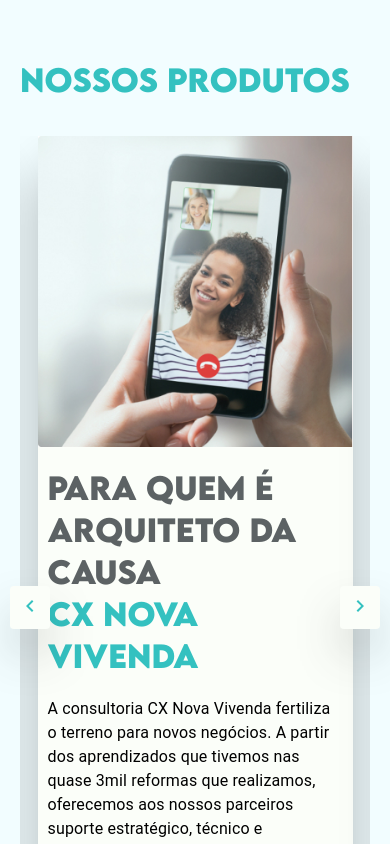
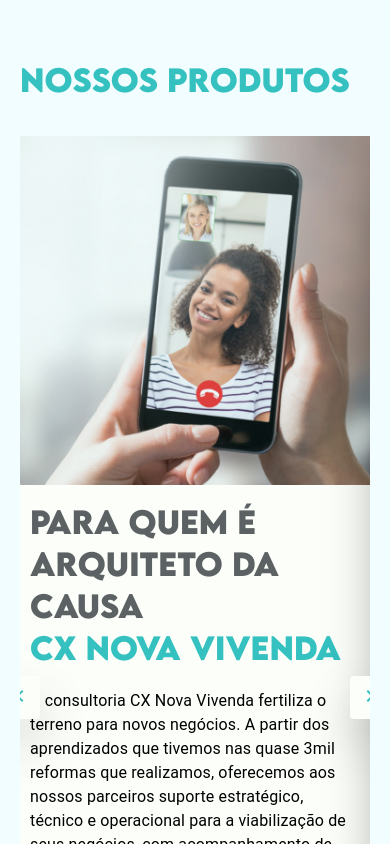
Before and after one commit to GSGaldino/novavivenda, a Next.js app: page / in a window 390 px wide. Shown: the part 1280-2124 px from the top of the page. Built offline with nearby package versions, Linux system fonts and the light colour scheme; a web font is replaced by a local one.

Commit message:
fixing carousel

```diff
--- a/components/Carrossel/index.jsx
+++ b/components/Carrossel/index.jsx
@@ -63,7 +63,7 @@
         <div className={styles.carouselContainer}>
           <CarouselProvider
             naturalSlideWidth={100}
-            naturalSlideHeight={900}
+            naturalSlideHeight={800}
             totalSlides={4}
             className={styles.carouselProvider}
             isPlaying={true}
--- a/components/Carrossel/index.module.css
+++ b/components/Carrossel/index.module.css
@@ -31,7 +31,8 @@
 
 .carouselProvider {
   position: relative;
-  height: 360px;
+  height: 440px;
+  overflow-y: hidden;
 }
 
 .slideItem {
@@ -43,11 +44,14 @@
 
 .slideItem .thumb {
   margin-bottom: -4px;
+  width: 30%;
 }
 
 .slideItem .thumb img {
   position: relative;
   max-width: 100%;
+  height: 100%;
+  object-fit: cover;
 }
 
 .slideItem .content{
@@ -58,6 +62,7 @@
   padding: 40px 20px;
   align-items: flex-start;
   text-align: left;
+  width: 70%;
 }
 
 .slideItem .content h3 {
@@ -86,7 +91,7 @@
 
 .button {
   position: absolute;
-  top: 50%;
+  top: 36%;
   background: var(--white-light);
   border: none;
   padding: 8px;
@@ -125,22 +130,33 @@
 
   .slideItem {
     flex-direction: column;
+    width: 100%;
+    height: 1000px;
+  }
+
+  .slideItem .thumb {
+    width: inherit;
   }
 
   .slideItem .content {
     padding: 20px 10px;
+    width: 100%;
   }
 
   .slideItem .content div:nth-child(2){
     margin: 20px auto;
   }
 
+  .button {
+    top: 60%;
+  }
+
   .button.prev {
-    left: -10px;
+    left: -20px;
   }
 
   .button.next {
-    right: -10px;
+    right: -20px;
   }
 
 }
--- a/components/SecondSection/index.module.css
+++ b/components/SecondSection/index.module.css
@@ -57,5 +57,7 @@
   .item:last-child img {
     margin-left: -48px;
     transform: scale(1.1);
+    width: 100%;
+    height: 100%;
   }
 }
```
